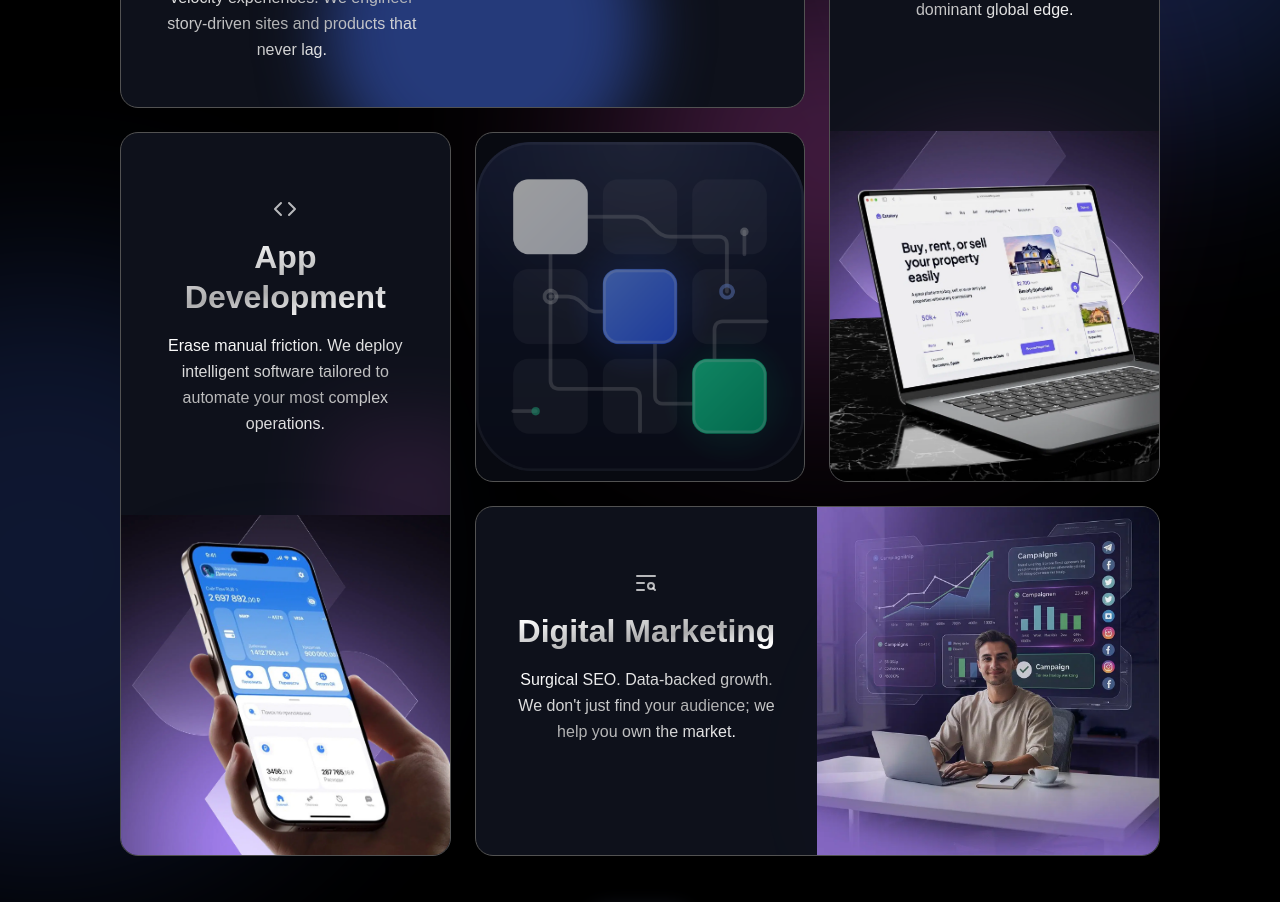
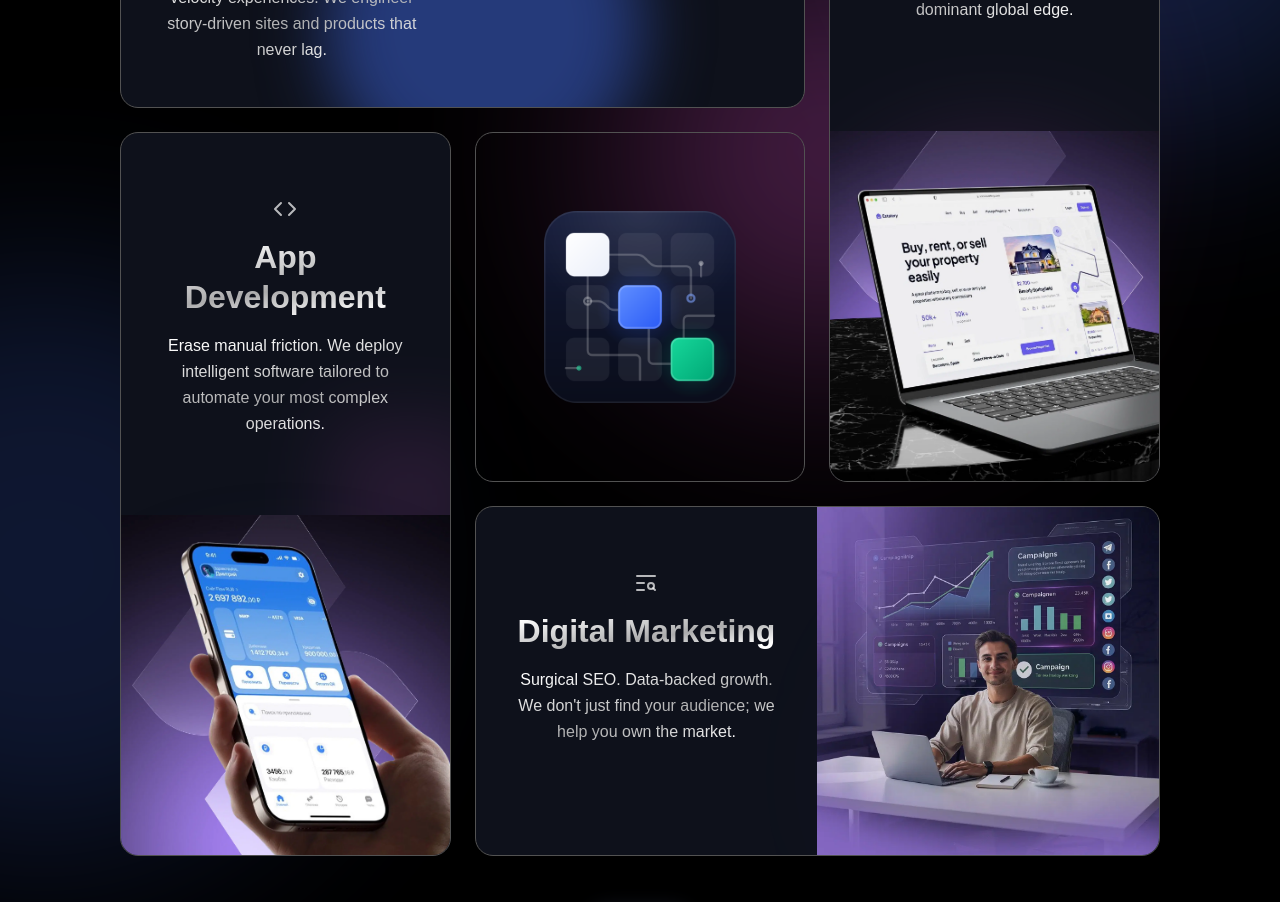
Before and after one commit to rahmanalif/intellium1.1, a Next.js app: page / in a window 1280 px wide. Shown: the part 1240-2142 px from the top of the page. Built offline with nearby package versions, Linux system fonts and the light colour scheme; grey boxes are pictures that could not be loaded.

Commit message:
Update GridMaps logo dimensions and adjust opacity for improved visibility

```diff
--- a/components/Services.tsx
+++ b/components/Services.tsx
@@ -124,13 +124,13 @@ const Services = ({ variant = 'home' }: ServicesProps) => {
                 </div>
 
                 {/* 4. Logo / Middle Placeholder */}
-                <div className="hidden relative lg:flex items-center justify-center overflow-hidden rounded-2xl border border-[#525252] min-h-[250px] md:col-span-1 xl:col-span-1 xl:row-span-1 xl:col-start-2 xl:row-start-2 bg-[#080a11]">
+                <div className="hidden relative lg:flex items-center justify-center overflow-hidden rounded-2xl border border-[#525252] min-h-[250px] md:col-span-1 xl:col-span-1 xl:row-span-1 xl:col-start-2 xl:row-start-2">
                 <Image
                   src="/GridMaps_Icon_Pack/01_Big_FullDetail/GridMaps_Icon_Full_1024.png"
                   alt="Gridmaps Logo"
-                  width={180}
-                  height={180}
-                  className="relative z-10 w-32 md:w-full h-auto object-contain opacity-60 group-hover:opacity-100 transition-all duration-700"
+                  width={250}
+                  height={250}
+                  className="relative z-10 w-40 md:w-48 h-auto object-contain"
                 />
                 </div>
 
```
